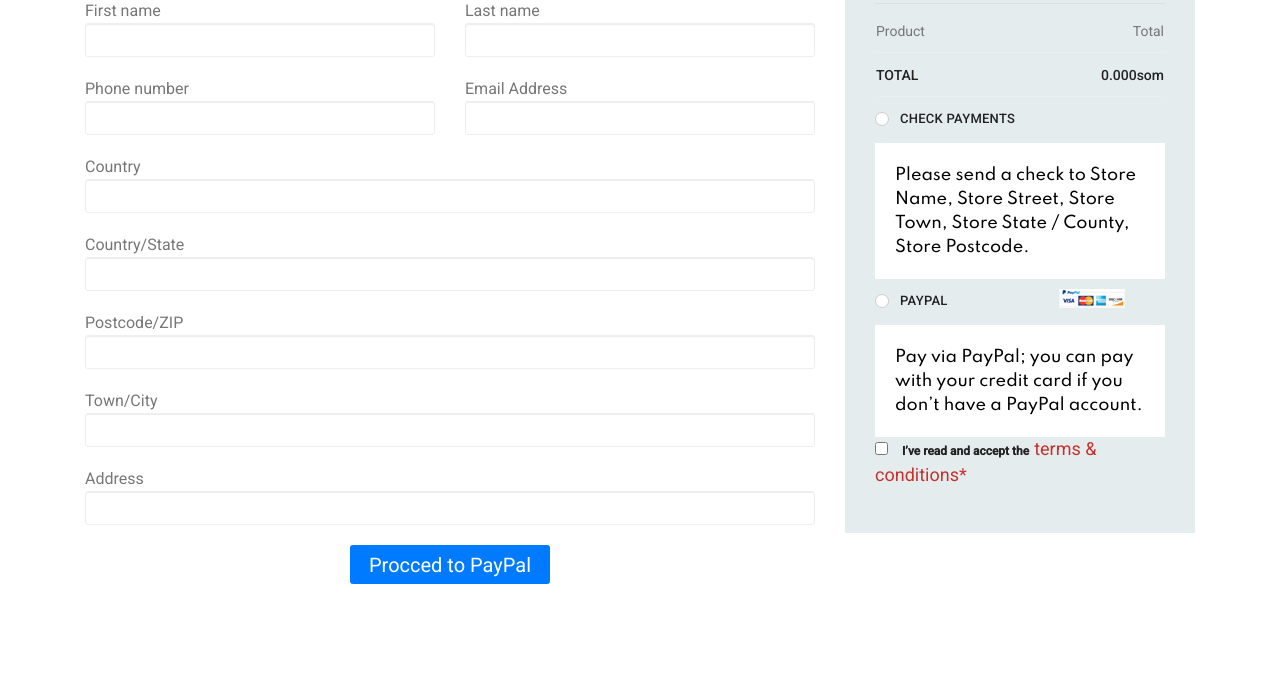
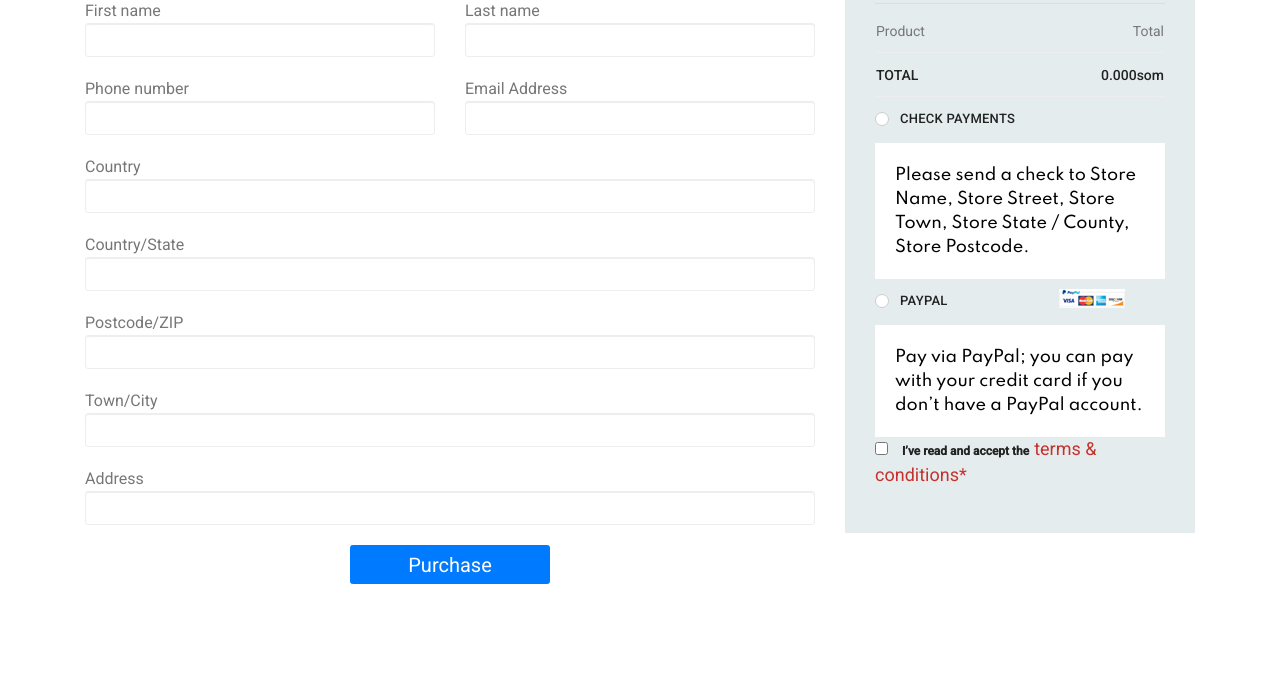
Before and after one commit to FathullaLatipov/Agro2, a Django app: template templates/checkout2.html in a window 1280 px wide. Shown: the part 788-1472 px from the top of the page. Run offline with Django 3.2, Linux system fonts and the light colour scheme; the template is opened without the code that fills it, so the values that code supplies are empty; parts of the project's set-up code (start-up, migrations or seed data) failed here and were passed over; some libraries are stand-ins or nearby versions.

Commit message:
purchase

```diff
--- a/templates/checkout2.html
+++ b/templates/checkout2.html
@@ -97,7 +97,7 @@
                                 <span>Address</span>
                                 <input type="text" class="form-control" id="zip" name="address" value="{{ form.instance.address|default:'' }}">
                             </div>
-                            <button type="submit" style="font-size:20px;margin:auto;width:200px" class="btn btn-primary">Procced to PayPal</button>
+                            <button type="submit" style="font-size:20px;margin:auto;width:200px" class="btn btn-primary">{% trans 'Purchase' %}</button>
                         </form>
                     </div>
                     <div class="col-lg-4">
```
Also changed, not shown: locale/en/LC_MESSAGES/django.po, locale/ru/LC_MESSAGES/django.po, locale/uz/LC_MESSAGES/django.po.
